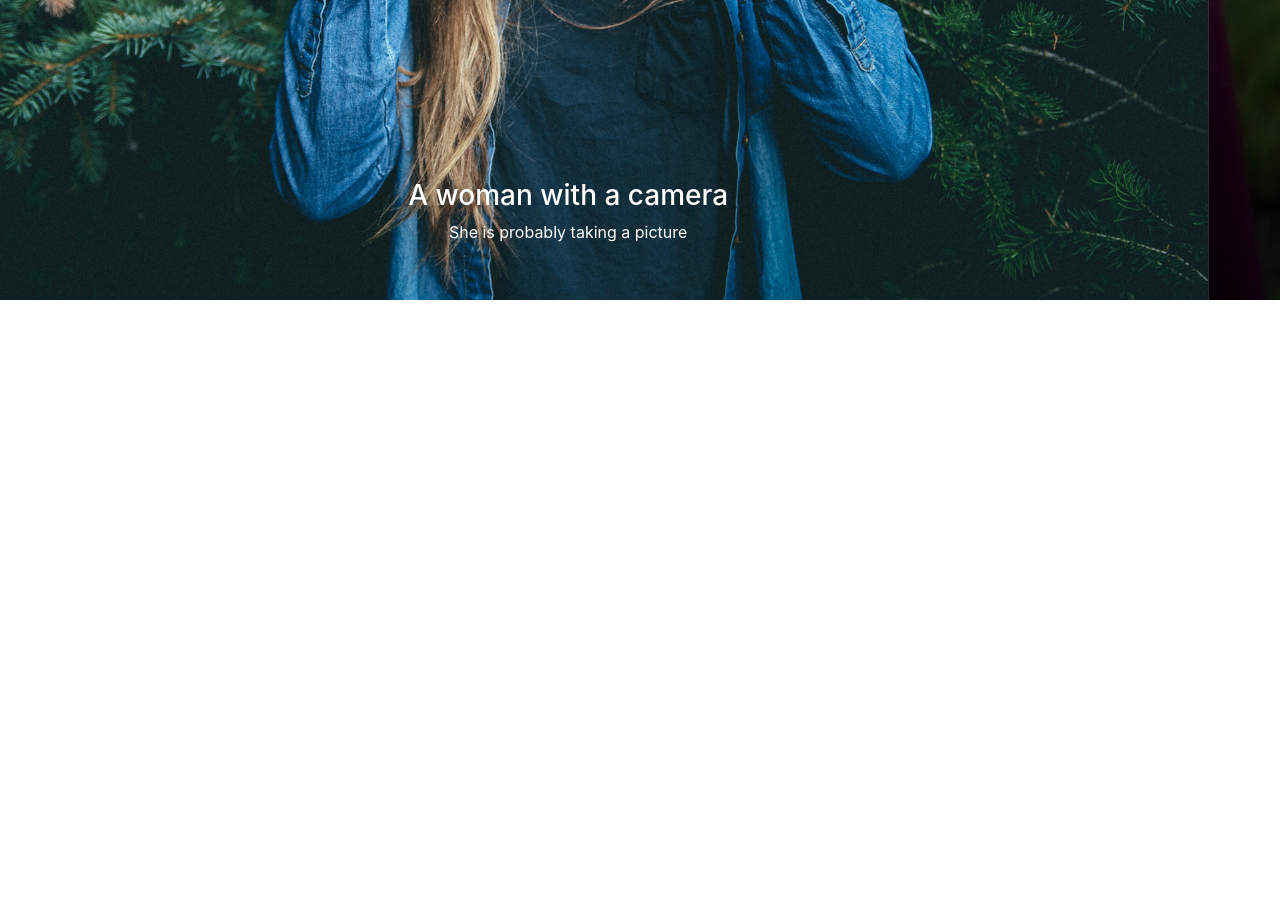
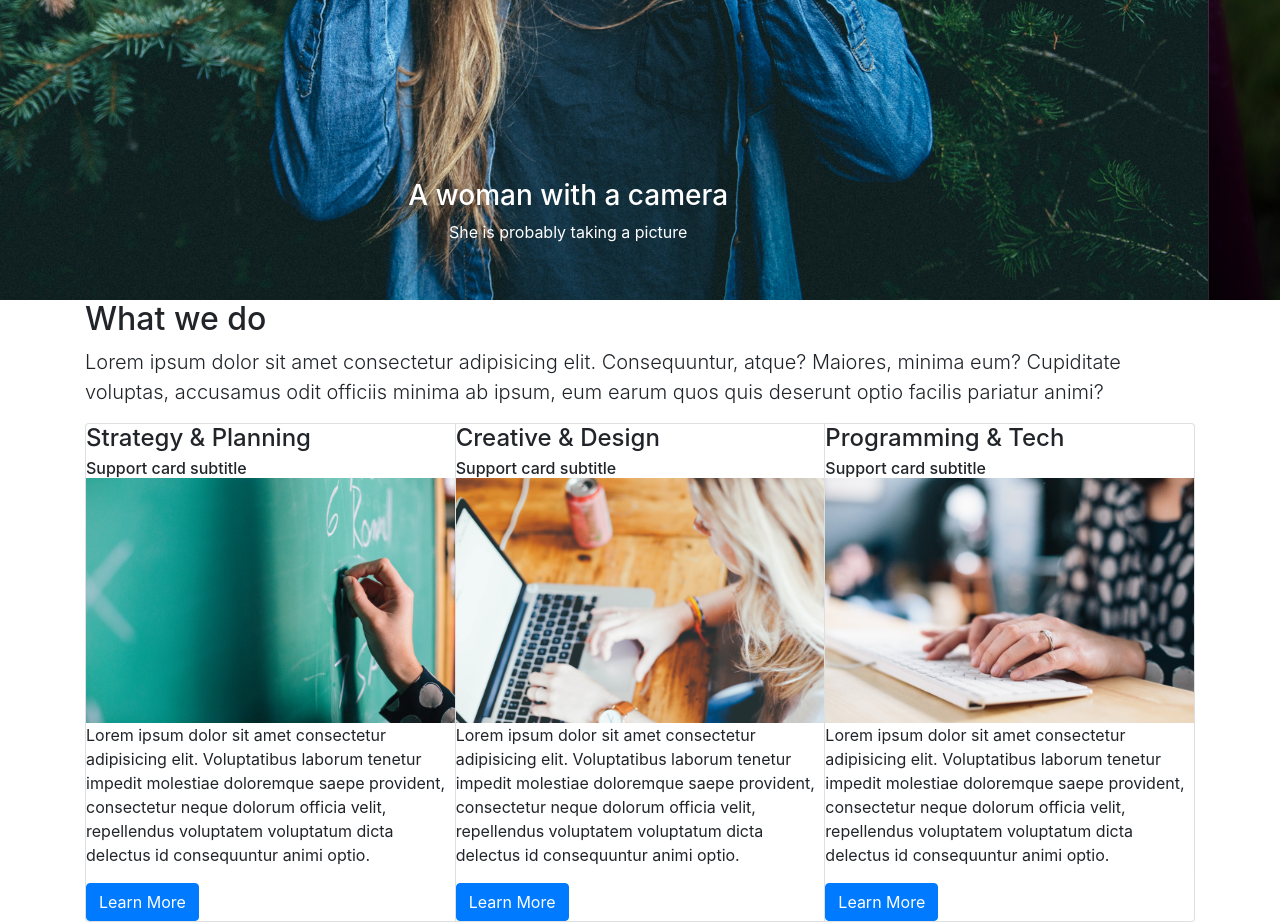
Before and after one commit to Callum9362/responsive-site, a plain HTML site: page index.html in a window 1280 px wide. Shown: the part 1409-2331 px from the top of the page. Before the commit the page ends 1709 px from the top, so only its background shows below. Drawn offline with nearby package versions, Linux system fonts and the light colour scheme.

Commit message:
Added cards into body of index.html

```diff
--- a/index.html
+++ b/index.html
@@ -108,6 +108,60 @@
     </div>
   </section>
 
+  <section id="what-we-do">
+    <div class="section-content">
+      <div class="container">
+        <h2>What we do</h2>
+        <p class="lead">Lorem ipsum dolor sit amet consectetur adipisicing elit. Consequuntur, atque? Maiores, minima eum? Cupiditate voluptas, accusamus odit officiis minima ab ipsum, eum earum quos quis deserunt optio facilis pariatur animi?</p>
+
+
+      <div class="row">
+        <div class="col-sm-12">
+          <div class="card-group">
+
+            <div class="card">
+              <div class="card-block">
+                <h4 class="card-title">Strategy &amp; Planning</h4>
+                <h6 class="card-subtitle">Support card subtitle</h6>
+              </div>
+              <img src="img/chalkboard.jpg" alt="a chalkboard">
+              <div class="card-block">
+                <p class="card-text">Lorem ipsum dolor sit amet consectetur adipisicing elit. Voluptatibus laborum tenetur impedit molestiae doloremque saepe provident, consectetur neque dolorum officia velit, repellendus voluptatem voluptatum dicta delectus id consequuntur animi optio.</p>
+                <button type="button" class="btn btn-primary" data-toggle="modal" data-target="#myModal">Learn More</button>
+              </div>
+            </div>
+
+            <div class="card">
+              <div class="card-block">
+                <h4 class="card-title">Creative &amp; Design</h4>
+                <h6 class="card-subtitle">Support card subtitle</h6>
+              </div>
+              <img src="img/working.jpg" alt="a laptop">
+              <div class="card-block">
+                <p class="card-text">Lorem ipsum dolor sit amet consectetur adipisicing elit. Voluptatibus laborum tenetur impedit molestiae doloremque saepe provident, consectetur neque dolorum officia velit, repellendus voluptatem voluptatum dicta delectus id consequuntur animi optio.</p>
+                <button type="button" class="btn btn-primary" data-toggle="modal" data-target="#myModal">Learn More</button>
+              </div>
+            </div>
+
+            <div class="card">
+              <div class="card-block">
+                <h4 class="card-title">Programming &amp; Tech</h4>
+                <h6 class="card-subtitle">Support card subtitle</h6>
+              </div>
+              <img src="img/programming.jpg" alt="a programmer">
+              <div class="card-block">
+                <p class="card-text">Lorem ipsum dolor sit amet consectetur adipisicing elit. Voluptatibus laborum tenetur impedit molestiae doloremque saepe provident, consectetur neque dolorum officia velit, repellendus voluptatem voluptatum dicta delectus id consequuntur animi optio.</p>
+                <button type="button" class="btn btn-primary" data-toggle="modal" data-target="#myModal">Learn More</button>
+              </div>
+            </div>
+
+          </div>
+        </div>
+      </div>
+    </div>
+    </div>
+  </section>
+
 
 
     <!-- jQuery first, then Bootstrap JS. -->
--- a/styles.css
+++ b/styles.css
@@ -1,6 +1,10 @@
 html,
 body{
     height: 100%;
+}
+
+img {
+    max-width: 100%;
 }
 
 /* cover */
```
